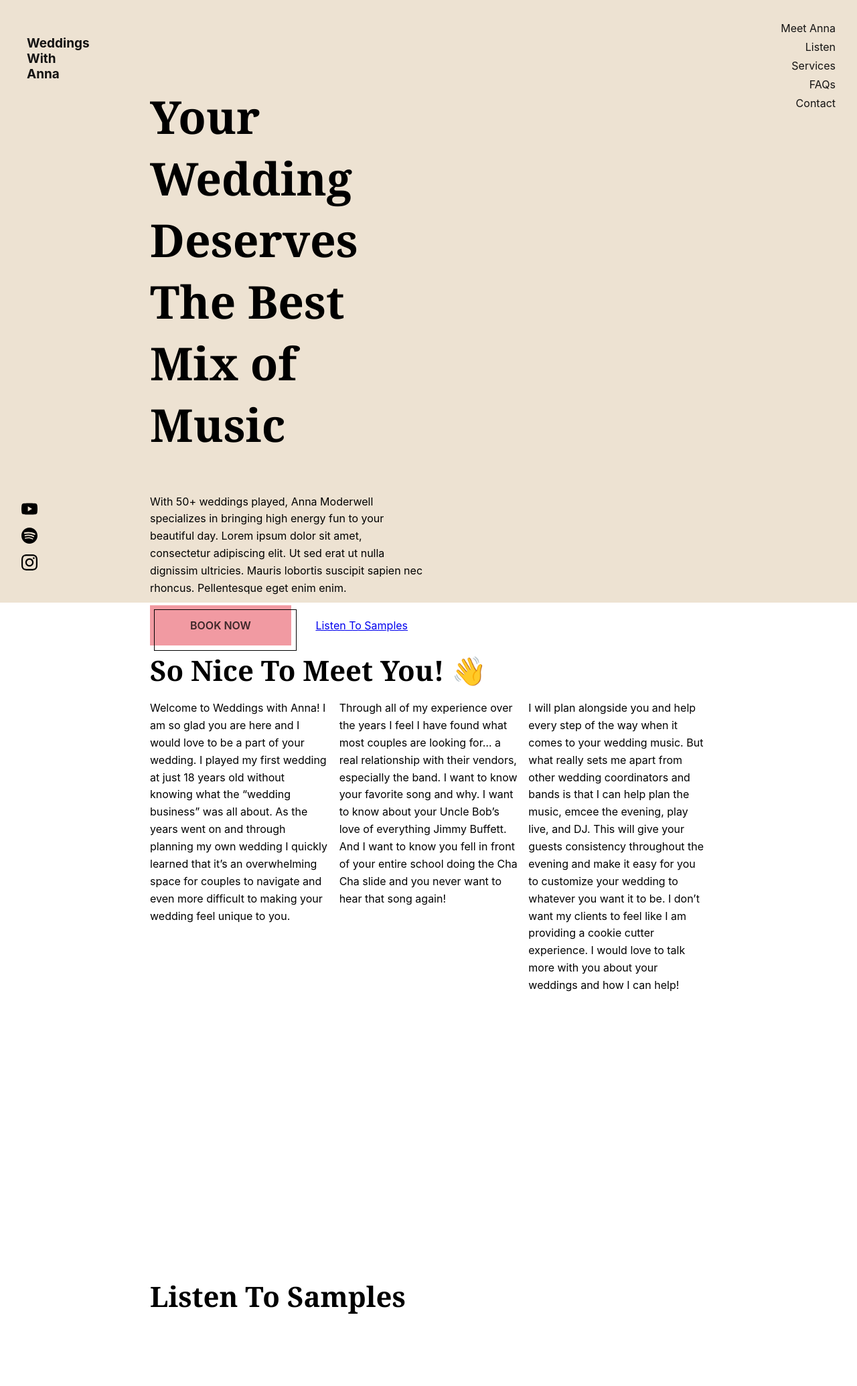
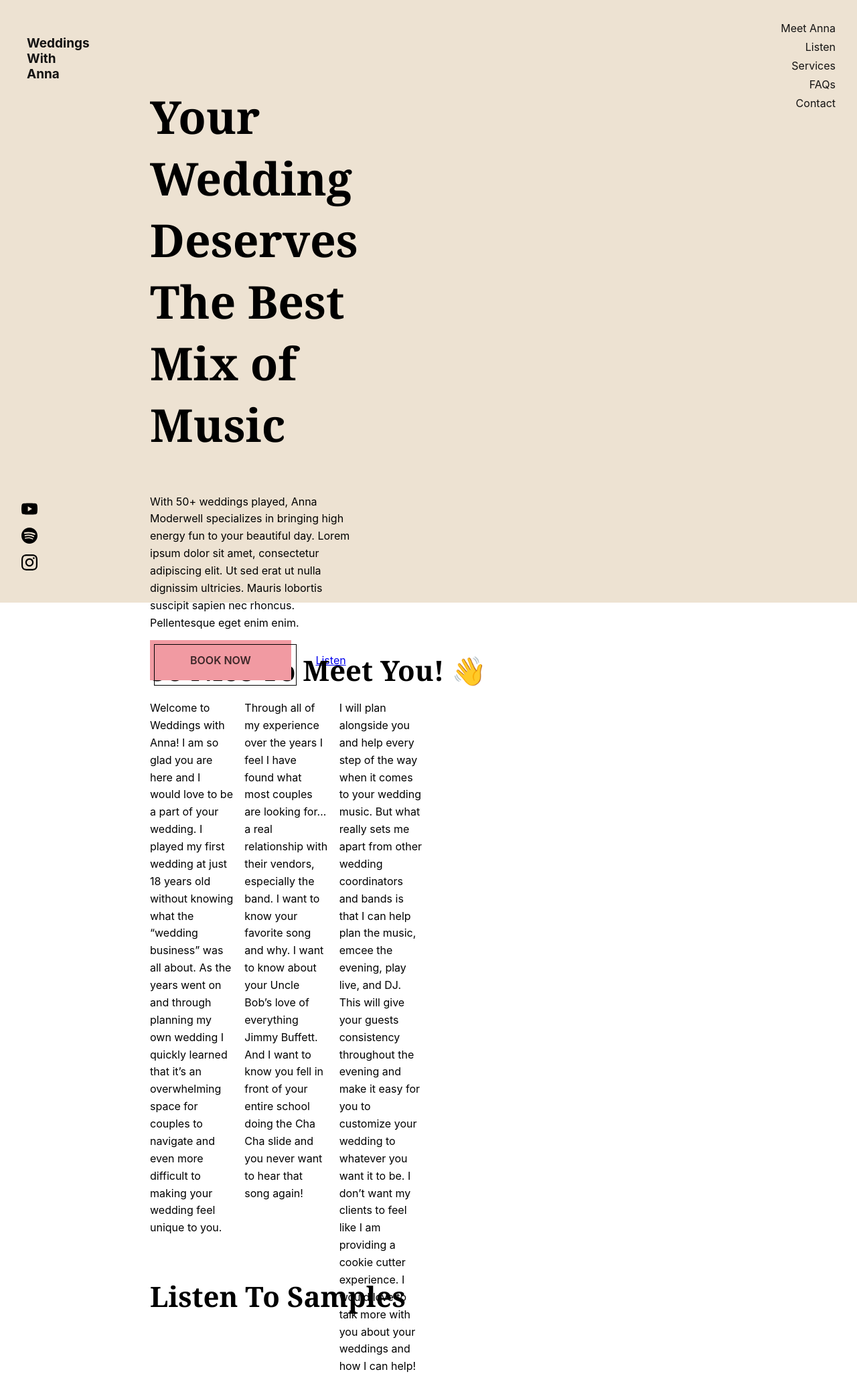
Before and after one commit to lukemoderwell/wwa, a Jekyll site: the page built from index.html, in a window 1280 px wide. Shown: the whole page at 67% size. Built offline with Jekyll 4.4.1, drawn with Linux system fonts in a browser that asks for light colours; some web fonts are replaced; a script that is not in the unit is left out; before the commit the page ends 1999 px from its top, so only the background shows below that.

Commit message:
set grid logic per section

```diff
--- a/assets/css/_grid.scss
+++ b/assets/css/_grid.scss
@@ -1,21 +1,35 @@
 .grid {
   display: grid;
   grid-column-gap: 1rem;
+  grid-template-columns: repeat(6, 1fr);
 }
 
-.grid-2-col {
-  grid-template-columns: 1fr;
-  @media (min-width: $md) {
-    grid-template-columns: repeat(2, 1fr);
+.content-welcome .grid {
+  max-height: 80vh;
+  grid-template-rows: repeat(3, 1fr);
+  .grid-item {
+    grid-column: 1 / span 6;
+    @media (min-width: $md) {
+      grid-column: 1 / span 3;
+      grid-row: 2 / span 1;
+    }
   }
 }
 
-.grid-3-col {
-  grid-template-columns: 1fr;
-  @media (min-width: $md) {
-    grid-template-columns: repeat(2, 1fr);
+.content-meet .grid {
+  .grid-item {
+    grid-column: 1 / span 6;
   }
-  @media (min-width: $lg) {
-    grid-template-columns: repeat(3, 1fr);
+
+  .grid-item:first-child {
+    @media (min-width: $md) {
+      grid-column: 1 / span 2;
+    }
+  }
+
+  .grid-item:last-child {
+    @media (min-width: $md) {
+      grid-column: 3 / span 3;
+    }
   }
 }
```
